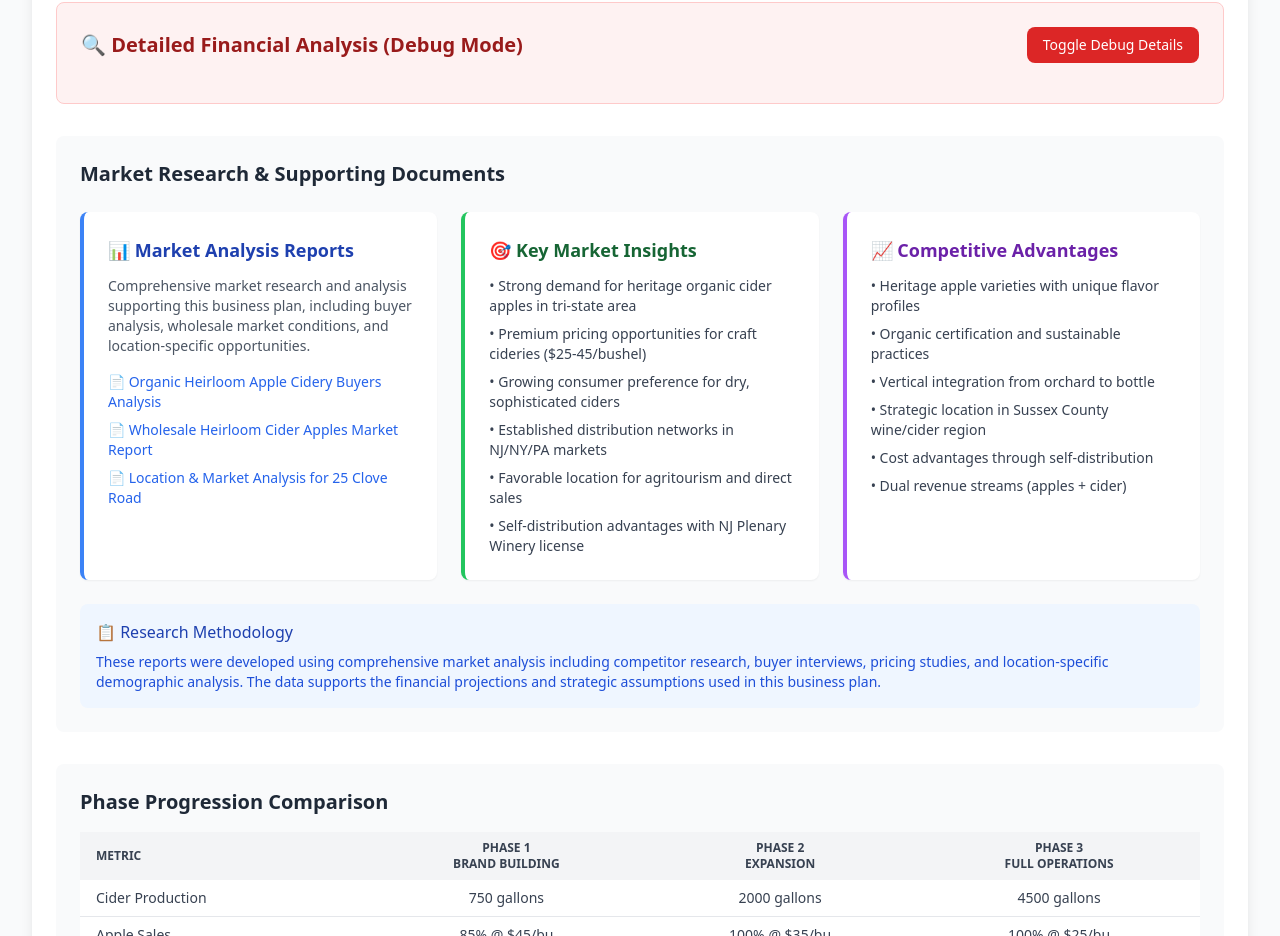
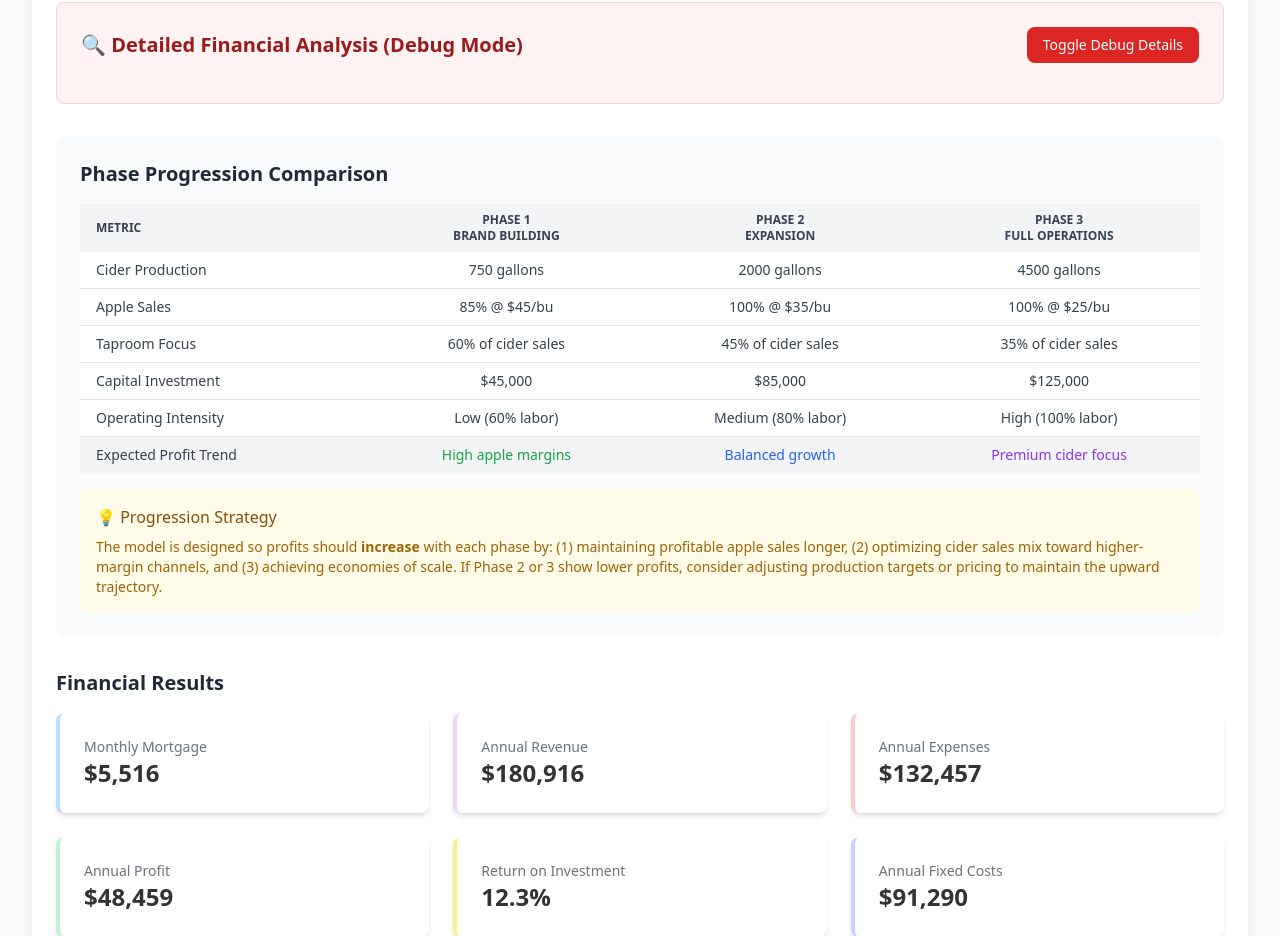
Before and after one commit to Babylon77/root-logic-cidery, a Next.js app: page /business-plan in a window 1280 px wide. Shown: the part 11015-11951 px from the top of the page. Built offline with nearby package versions, Linux system fonts and the light colour scheme.

Commit message:
Remove final marketing content from financial calculator - eliminate Market Research section

```diff
--- a/src/components/BusinessCalculator.tsx
+++ b/src/components/BusinessCalculator.tsx
@@ -2602,80 +2602,6 @@ export default function BusinessCalculator({ onResultsChange }: BusinessCalculat
         </div>
       </div>
 
-      {/* Market Research & Resources */}
-      <div className="mt-8 bg-gray-50 p-6 rounded-lg">
-        <h3 className="text-xl font-bold text-gray-800 mb-6">Market Research & Supporting Documents</h3>
-
-        <div className="grid grid-cols-1 md:grid-cols-3 gap-6">
-          <div className="bg-white p-6 rounded-lg shadow-sm border-l-4 border-blue-500">
-            <h4 className="text-lg font-bold text-blue-800 mb-3">📊 Market Analysis Reports</h4>
-            <p className="text-sm text-gray-600 mb-4">
-              Comprehensive market research and analysis supporting this business plan, including buyer analysis,
-              wholesale market conditions, and location-specific opportunities.
-            </p>
-            <div className="space-y-2">
-              <a
-                href="/resources/Organic Heirloom Apple Cidery Buyers_.pdf"
-                target="_blank"
-                rel="noopener noreferrer"
-                className="block text-sm text-blue-600 hover:text-blue-800 hover:underline"
-              >
-                📄 Organic Heirloom Apple Cidery Buyers Analysis
-              </a>
-              <a
-                href="/resources/Market Report_ Wholesale Heirloom Cider Apples in NJ, NY, PA, and CT.pdf"
-                target="_blank"
-                rel="noopener noreferrer"
-                className="block text-sm text-blue-600 hover:text-blue-800 hover:underline"
-              >
-                📄 Wholesale Heirloom Cider Apples Market Report
-              </a>
-              <a
-                href="/resources/Launching a Cidery at 25 Clove Road, Wantage, NJ_ Location and Market Analysis.pdf"
-                target="_blank"
-                rel="noopener noreferrer"
-                className="block text-sm text-blue-600 hover:text-blue-800 hover:underline"
-              >
-                📄 Location & Market Analysis for 25 Clove Road
-              </a>
-            </div>
-          </div>
-
-          <div className="bg-white p-6 rounded-lg shadow-sm border-l-4 border-green-500">
-            <h4 className="text-lg font-bold text-green-800 mb-3">🎯 Key Market Insights</h4>
-            <ul className="text-sm text-gray-700 space-y-2">
-              <li>• Strong demand for heritage organic cider apples in tri-state area</li>
-              <li>• Premium pricing opportunities for craft cideries ($25-45/bushel)</li>
-              <li>• Growing consumer preference for dry, sophisticated ciders</li>
-              <li>• Established distribution networks in NJ/NY/PA markets</li>
-              <li>• Favorable location for agritourism and direct sales</li>
-              <li>• Self-distribution advantages with NJ Plenary Winery license</li>
-            </ul>
-          </div>
-
-          <div className="bg-white p-6 rounded-lg shadow-sm border-l-4 border-purple-500">
-            <h4 className="text-lg font-bold text-purple-800 mb-3">📈 Competitive Advantages</h4>
-            <ul className="text-sm text-gray-700 space-y-2">
-              <li>• Heritage apple varieties with unique flavor profiles</li>
-              <li>• Organic certification and sustainable practices</li>
-              <li>• Vertical integration from orchard to bottle</li>
-              <li>• Strategic location in Sussex County wine/cider region</li>
-              <li>• Cost advantages through self-distribution</li>
-              <li>• Dual revenue streams (apples + cider)</li>
-            </ul>
-          </div>
-        </div>
-
-        <div className="mt-6 bg-blue-50 p-4 rounded-lg">
-          <h5 className="font-medium text-blue-800 mb-2">📋 Research Methodology</h5>
-          <p className="text-sm text-blue-700">
-            These reports were developed using comprehensive market analysis including competitor research,
-            buyer interviews, pricing studies, and location-specific demographic analysis. The data supports
-            the financial projections and strategic assumptions used in this business plan.
-          </p>
-        </div>
-      </div>
-
       {/* Phase Comparison Table */}
       <div className="mt-8 bg-gray-50 p-6 rounded-lg">
         <h3 className="text-xl font-bold text-gray-800 mb-4">Phase Progression Comparison</h3>
```
